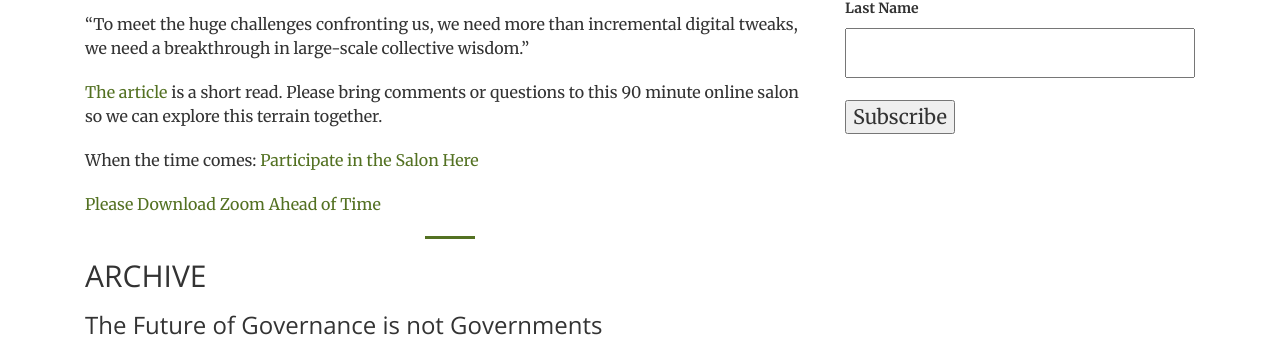
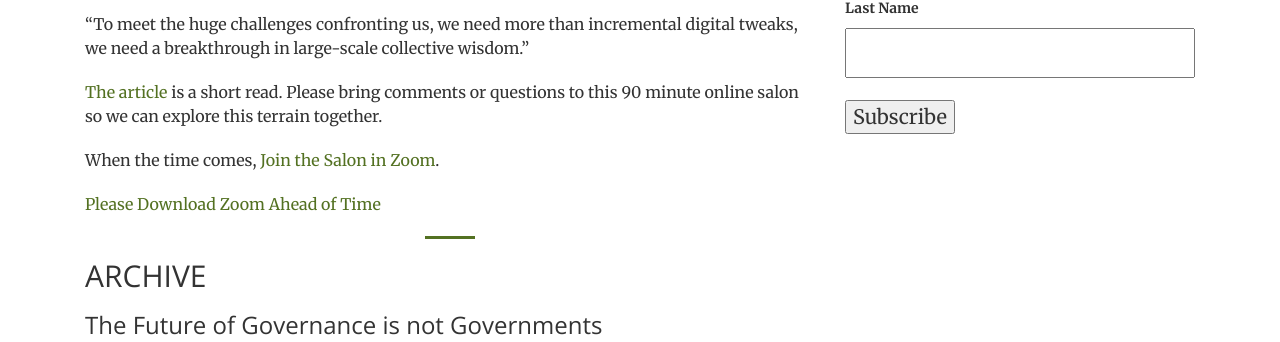
Before and after one commit to metacurrency/ceptr-org, a Jekyll site: the page built from _participate/salons.md, in a window 1280 px wide and 900 px high, scrolled down 635 px. Shown: the part 110-452 px from the top of the window. Built offline with Jekyll 4.4.1, drawn with Linux system fonts in a browser that asks for light colours; comment, search, counter and statistics services are not loaded.

Commit message:
update salons.md

```diff
--- a/_participate/salons.md
+++ b/_participate/salons.md
@@ -47,7 +47,7 @@ Join us for a dialogue with Metacurrency co-founder Arthur Brock about the Broke
 
 [The article](https://medium.com/metacurrency-project/broken-assumptions-of-governance-63cc946ccc6c) is a short read. Please bring comments or questions to this 90 minute online salon so we can explore this terrain together.
 
-When the time comes: [Participate in the Salon Here](https://zoom.us/j/2184944435)
+When the time comes, [Join the Salon in Zoom](https://zoom.us/j/2184944435).
 
 [Please Download Zoom Ahead of Time](https://zoom.us/download)
 
```
